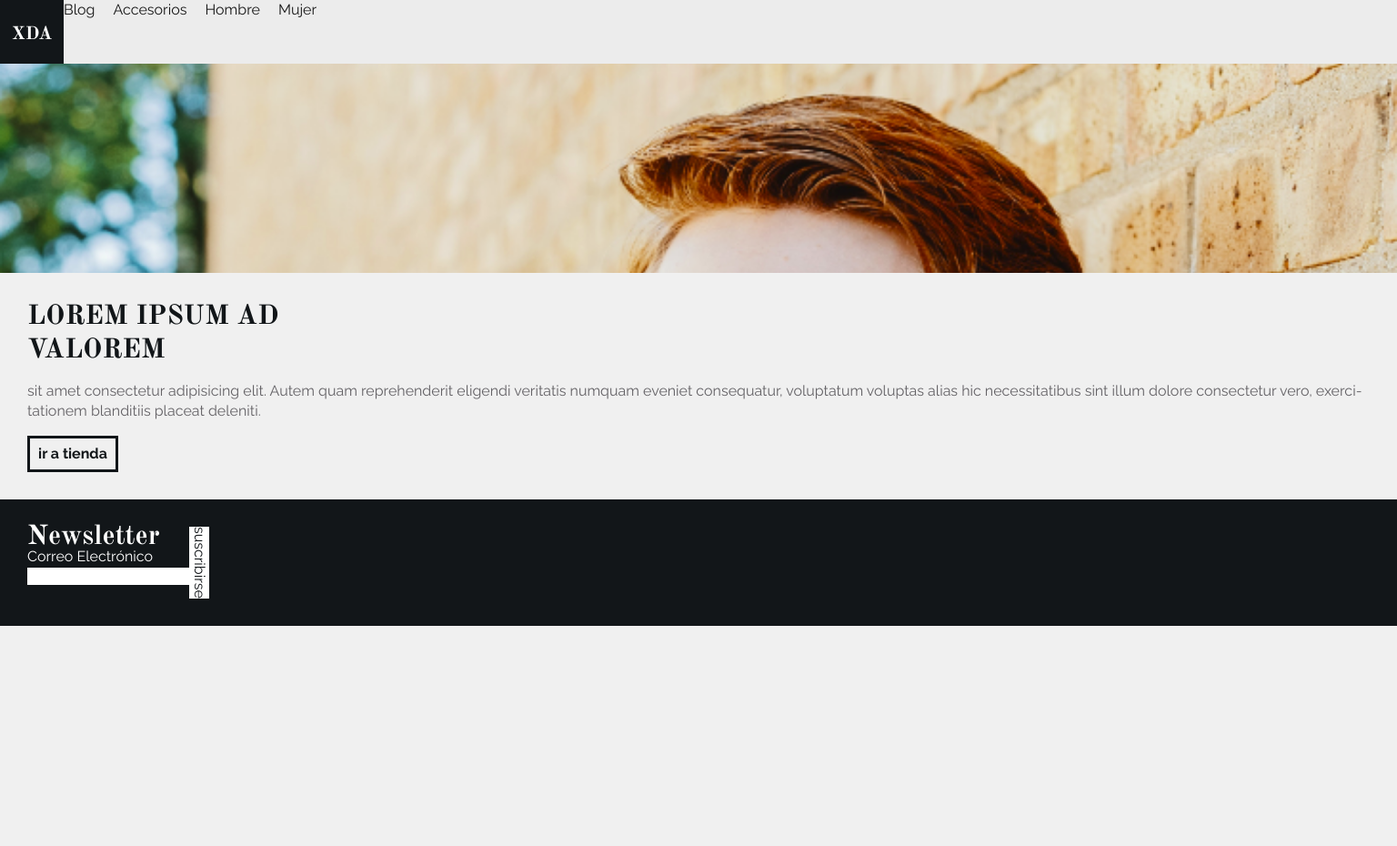
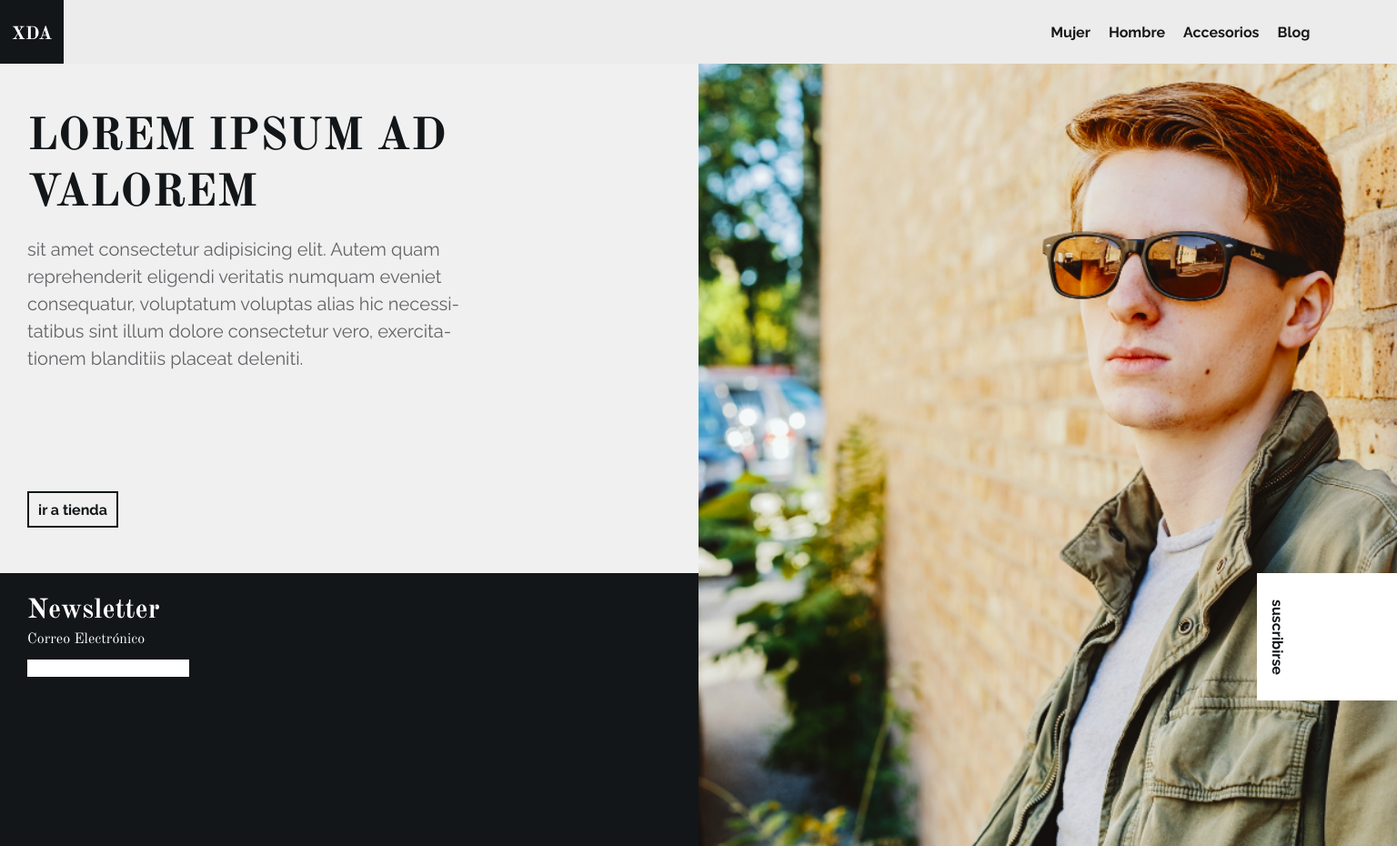
Before and after one commit to MatiasMJ/Tienda-XDA, a plain HTML site: page index.html in a window 1536 px wide. Shown: the whole page at 91% size. Before the commit the page ends 800 px from the top, so only its background shows below. Drawn offline with nearby package versions, Linux system fonts and the light colour scheme.

Commit message:
mobile ready -toggle

```diff
--- a/assets/sass/layout/_article.scss
+++ b/assets/sass/layout/_article.scss
@@ -1,6 +1,7 @@
 .product {
     padding: 30px;
     color: $color-smoky-black;
+    margin: 20px 0 0 0;
 
     &__title{
         font-family: $old-standard;
@@ -8,17 +9,51 @@
         font-weight: $bold-weigth;
         text-transform: uppercase;
         line-height: normal;
+
+        @media (min-width: 481px) and (max-width: 767px) {
+
+
+            /* tablet */
+
+          }
+
+          @media (min-width: 1281px) {
+            font-size: $fz-xxx-large;
+
+            /* desktop */
+
+          }
     }
 
     &__paragraph{
         color: $color-granite-gray;
         margin: 15px 0;
+
+        @media (min-width: 481px) and (max-width: 767px) {
+
+
+            /* tablet */
+
+          }
+
+          @media (min-width: 1281px) {
+            padding-right: 1000px;
+            height: 200px;
+            font-size: $fz-x-large;
+            font-weight: $regular-weigth;
+            line-height: 1.5;
+            margin-bottom: 81px;
+
+            /* desktop */
+
+          }
     }
 
     &__button{
-        border: solid 3px $color-smoky-black;
+        border: solid 2px $color-smoky-black;
         width: 100px;
         height: 40px;
         font-weight: $bold-weigth;
+
     }
 }
--- a/assets/sass/layout/_footer.scss
+++ b/assets/sass/layout/_footer.scss
@@ -1,22 +1,52 @@
 .footer{
     background-color: $color-smoky-black;
     color: $color-white;
-    padding: 30px;
+    height: 139px;
+    margin: 20px 0 0 0;
     display: flex;
+
+    @media (min-width: 481px) and (max-width: 767px) {
+
+
+        /* tablet */
+
+      }
+
+      @media (min-width: 1281px) {
+        height: 300px;
+
+
+        /* desktop */
+
+      }
 
     &__title{
         font-family: $old-standard;
         font-size: $fz-xx-large;
         font-weight: $bold-weigth;
+        margin: 30px 30px 10px 30px;
+    }
+
+    &__label{
+        margin: 0 30px 10px;
+        font-family: $old-standard;
     }
 
     &__input{
         background-color: $color-white;
+        margin: 0 30px;
     }
 
     &__subscribe{
         background-color: $color-white;
         color: $color-smoky-black;
+        font-weight: $bold-weigth;
+        width: 10vw;
+        height: 140px;
         writing-mode: vertical-lr;
+        text-align: center;
+        position: absolute;
+        left: 90%;
+        padding: 0 10px;
     }
 }
--- a/assets/sass/layout/_hero.scss
+++ b/assets/sass/layout/_hero.scss
@@ -3,4 +3,21 @@
     background-repeat: no-repeat;
     background-size: cover;
     height: 230px;
+
+    @media (min-width: 481px) and (max-width: 767px) {
+        background-position-y: -70px;
+        height: 290px;
+
+        /* tablet */
+
+      }
+
+      @media (min-width: 1281px) {
+        height: 860px;
+        width: 50vw;
+        float: right;
+
+        /* desktop */
+
+      }
 }
--- a/assets/sass/layout/_nav.scss
+++ b/assets/sass/layout/_nav.scss
@@ -29,11 +29,21 @@
 
     &__links {
 
-        padding-right: 20px;
+        padding: 15px 0 20px 50vw;
+        font-weight: $bold-weigth;
+
+          @media (min-width: 1281px) {
+
+            padding: 15px 0 20px 70vw;
+
+            /* desktop */
+
+          }
     }
 
     &__links__list {
-        float: right;
-        padding-right: 20px;
+        float: left;
+        padding: 10px;
+        align-self: center;
     }
 }
--- a/index.html
+++ b/index.html
@@ -47,7 +47,7 @@
 <footer class="footer">
     <div>
       <h2 class="footer__title">Newsletter</h2>
-      <label class="">Correo Electrónico</label>
+      <label class="footer__label">Correo Electrónico</label>
       <input class="footer__input" type="text">
     </div>
 
```
Also changed, not shown: assets/css/style.css, 1 other file.
